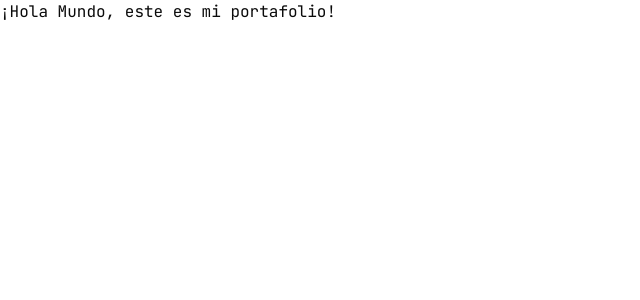
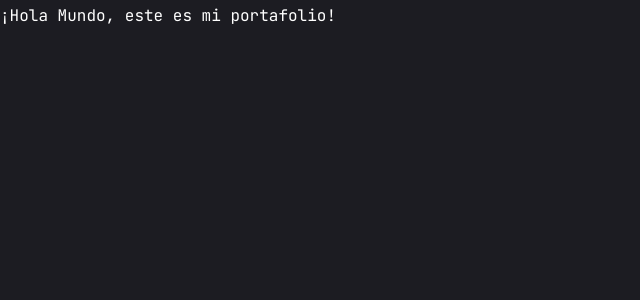
Before and after one commit to Rojerr9241/my-portafolio, a Next.js app: page / in a window 1280 px wide. Shown: the top 300 px of the page, without its empty margins (0-640 px from the left). Built offline with nearby package versions, Linux system fonts and the light colour scheme.

Commit message:
Adding base style to the body

```diff
--- a/src/app/globals.css
+++ b/src/app/globals.css
@@ -48,6 +48,9 @@
   --radius-4xl: calc(var(--radius) * 2.6);
   /* Así de fácil registras la fuente en Tailwind v4: */
   --font-primary: var(--font-jetbrainsMono);
+  --color-primary: #1c1c22;
+  --color-accent: #00ff99;
+  --color-accent-hover: #00e187;
 }
 
 :root {
@@ -124,7 +127,7 @@
     @apply border-border outline-ring/50;
   }
   body {
-    @apply bg-background text-foreground font-primary;
+    @apply bg-primary text-white leading-loose font-primary;
   }
   html {
     @apply font-sans;
```
